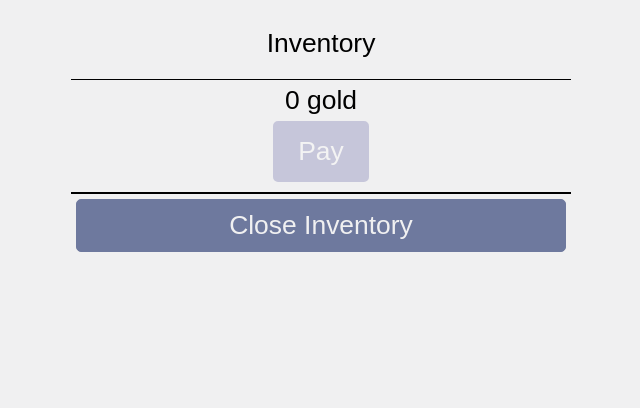
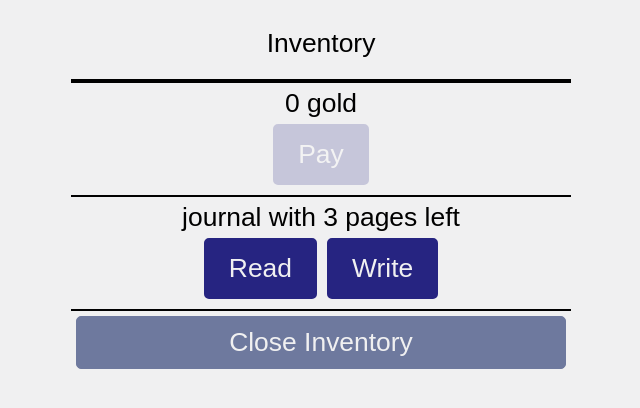
Before and after one commit to skedwards88/dragon, a React app: page / in a window 1280 px wide. Both pictures are taken after a click on the button "Inventory". Shown: the top 408 px of the page, without its empty margins (319-959 px from the left). Built offline with nearby package versions, Linux system fonts and the light colour scheme.

Commit message:
add ability to save game three time and resume to previous save unlimited times

```diff
--- a/src/components/inventory.js
+++ b/src/components/inventory.js
@@ -76,6 +76,30 @@ export default function Inventory({
             Pay
           </button>
         </div>
+        <div className="inventoryItem" key="journal">
+          <div key="journal">{`journal with ${gameState.journalPagesRemaining} pages left`}</div>
+          <button
+            onClick={() => {
+              dispatchGameState({ action: "readJournal" });
+              setCurrentDisplay("consequence");
+            }}
+            className="item-action"
+            key={"journal-read"}
+          >
+            Read
+          </button>
+          <button
+            disabled={gameState.journalPagesRemaining <= 0}
+            onClick={() => {
+              dispatchGameState({ action: "writeJournal" });
+              setCurrentDisplay("consequence");
+            }}
+            className="item-action"
+            key={"journal-write"}
+          >
+            Write
+          </button>
+        </div>
       </div>
       <button
         key="back"
--- a/src/init.js
+++ b/src/init.js
@@ -66,5 +66,8 @@ export function init() {
     locationConsequenceText: "",
 
     itemLocations: startingItemLocations,
+
+    journalPagesRemaining: 3,
+    journalEntry: null,
   };
 }
--- a/src/reducer.js
+++ b/src/reducer.js
@@ -323,6 +323,33 @@ export function reducer(currentGameState, payload) {
       itemLocations: itemLocations,
       playerLocation: newLocation,
     };
+  } else if (payload.action === "readJournal") {
+    if (currentGameState.journalEntry) {
+      const newConsequenceText = "As you read the text, words and memories whirl around you. When you reach the end of the entry, you know that you are in an earlier time."
+      return {
+        ...currentGameState,
+        ...currentGameState.journalEntry,
+        journalEntry: currentGameState.journalEntry,
+        journalPagesRemaining: currentGameState.journalPagesRemaining,
+        consequenceText: newConsequenceText,
+      }
+    } else {
+      const newConsequenceText = "The previous entries are faded. You get the feeling that if you could read them, you would be transported to another time."
+      return {...currentGameState,
+        consequenceText: newConsequenceText,
+      }
+    }
+  }  else if (payload.action === "writeJournal") {
+    let text = "You record everything you can recall about your adventure."
+    if (currentGameState.journalEntry) {
+      text += "As you write, the previous entry fades, as if it was lost to time."
+    }
+    return {
+      ...currentGameState,
+      journalPagesRemaining: currentGameState.journalPagesRemaining - 1,
+      consequenceText: text,
+      journalEntry: JSON.parse(JSON.stringify(currentGameState))
+    }
   } else {
     console.error("unknown action");
   }
```
